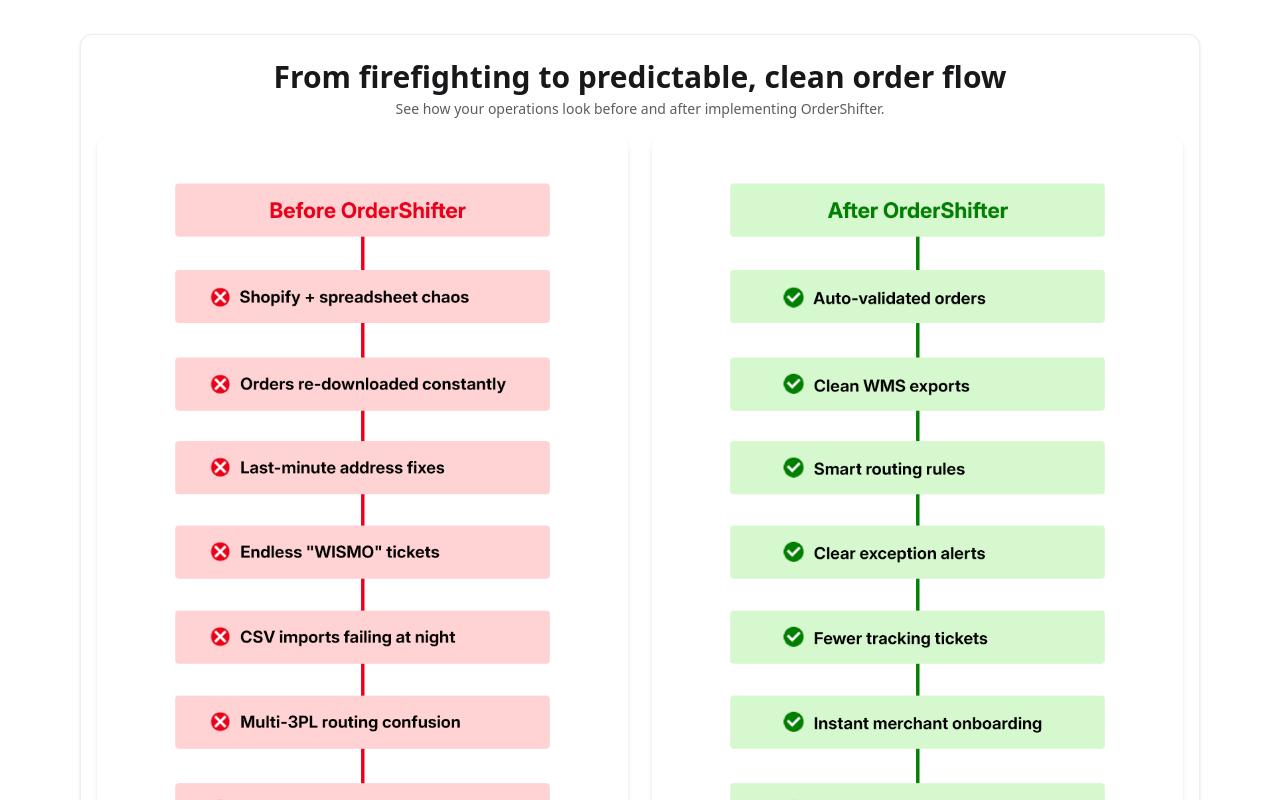
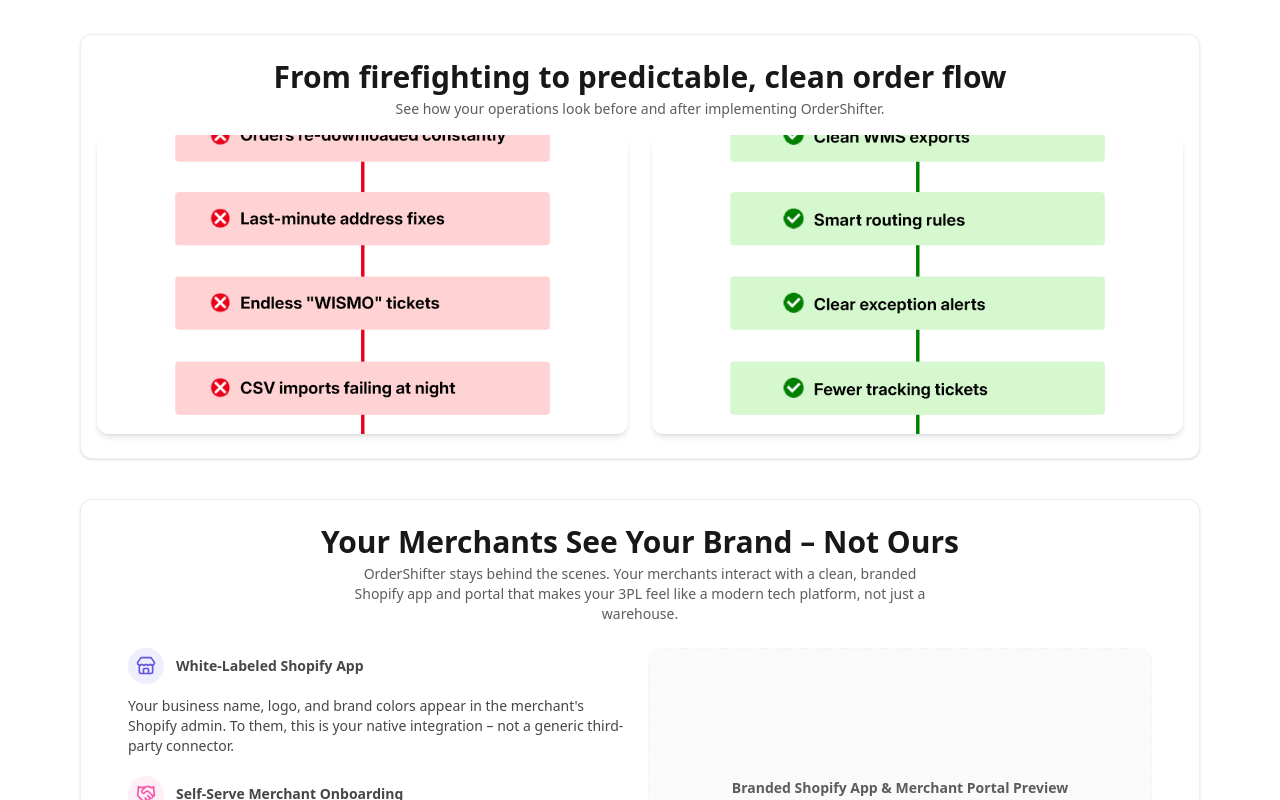
Before and after one commit to srdjank87/ordershifter, a Next.js app: page / in a window 1280 px wide. Shown: the part 1120-1920 px from the top of the page. Built offline with nearby package versions, Linux system fonts and the light colour scheme.

Commit message:
removing other errors and optimizing images

```diff
--- a/eslint.config.mjs
+++ b/eslint.config.mjs
@@ -2,17 +2,13 @@
 import nextVitals from "eslint-config-next/core-web-vitals";
 import nextTs from "eslint-config-next/typescript";
 
-const eslintConfig = defineConfig([
+export default defineConfig([
   ...nextVitals,
   ...nextTs,
-  // Override default ignores of eslint-config-next.
   globalIgnores([
-    // Default ignores of eslint-config-next:
     ".next/**",
     "out/**",
     "build/**",
     "next-env.d.ts",
   ]),
 ]);
-
-export default eslintConfig;
--- a/package.json
+++ b/package.json
@@ -6,7 +6,7 @@
     "dev": "next dev",
     "build": "next build",
     "start": "next start",
-    "lint": "next lint",
+    "lint": "eslint .",
     "postinstall": "prisma generate"
   },
   "dependencies": {
--- a/pstcss.config.mjs
+++ /dev/null
@@ -1,8 +0,0 @@
-/** @type {import('postcss-load-config').Config} */
-const config = {
-  plugins: {
-    "@tailwindcss/postcss": {},
-  },
-};
-
-export default config;
--- a/src/app/api/shopify/callback/route.ts
+++ b/src/app/api/shopify/callback/route.ts
@@ -61,7 +61,7 @@
   });
 
   // Upsert MerchantAccount
-  const merchant = await prisma.merchantAccount.upsert({
+  await prisma.merchantAccount.upsert({
     where: { tenantId_shopDomain: { tenantId: tenant.id, shopDomain: shop } },
     update: {
       status: "INSTALLED",
--- a/src/app/page.tsx
+++ b/src/app/page.tsx
@@ -5,15 +5,15 @@
   Zap,
   Store,
   Handshake,
-  Users,
   LayoutDashboard,
   TrendingUp,
   Clock,
   AlertTriangle,
   Map,
   Activity,
-  ShieldCheck,
 } from "lucide-react";
+
+import Image from "next/image";
 
 export default function HomePage() {
   return (
@@ -226,26 +226,32 @@
   </div>
 
   <div className="grid md:grid-cols-2 gap-6">
-
-    {/* BEFORE IMAGE */}
-    <div className="flex flex-col items-center">
-      <img
+  {/* BEFORE IMAGE */}
+  <div className="flex flex-col items-center">
+    <div className="relative w-full aspect-video">
+      <Image
         src="/before.png"
         alt="Before OrderShifter"
-        className="rounded-xl shadow-md w-full object-cover bg-base-200"
+        fill
+        className="rounded-xl shadow-md object-cover bg-base-200"
+        priority
       />
     </div>
+  </div>
 
-    {/* AFTER IMAGE */}
-    <div className="flex flex-col items-center">
-      <img
+  {/* AFTER IMAGE */}
+  <div className="flex flex-col items-center">
+    <div className="relative w-full aspect-video">
+      <Image
         src="/after.png"
         alt="After OrderShifter"
-        className="rounded-xl shadow-md w-full object-cover bg-base-200"
+        fill
+        className="rounded-xl shadow-md object-cover bg-base-200"
       />
     </div>
+  </div>
+</div>
 
-  </div>
 </section>
 
         {/* WHITE-LABEL EXPERIENCE / MOCKUP */}
```
